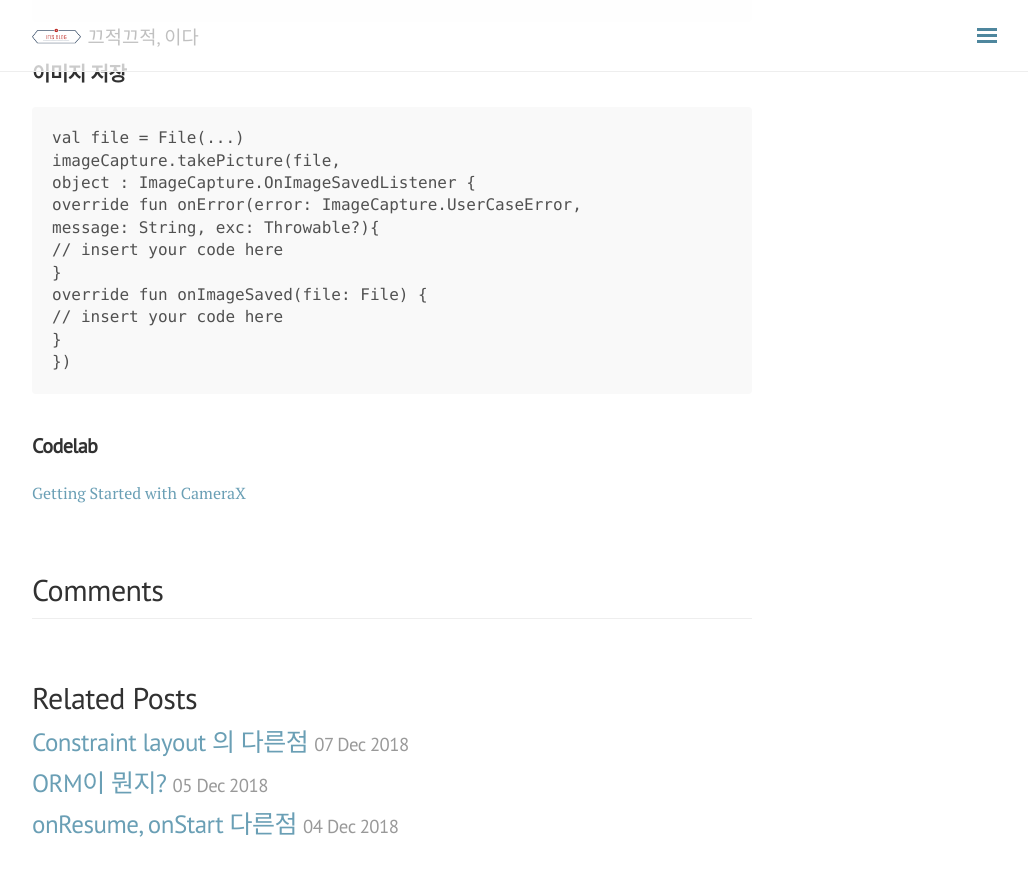
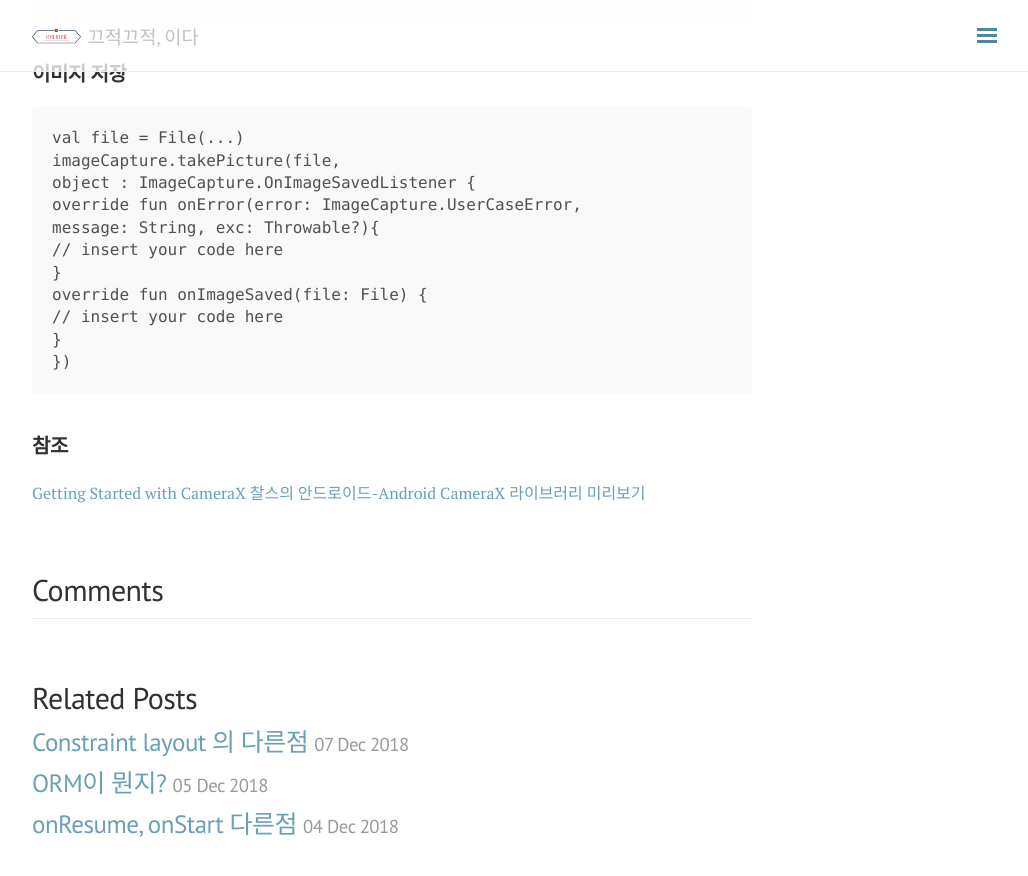
Before and after one commit to daeun1012/daeun1012.github.io, a Jekyll site: the page built from _posts/2019-09-03-android-jetpack-camerax.md, in a window 1280 px wide and 900 px high, scrolled down 2242 px. Shown: the top 876 px of the window, without its empty margins (248-1276 px from the left). Built offline with Jekyll 4.4.1, drawn with Linux system fonts in a browser that asks for light colours; nearby versions of some CDN libraries; comment, search, counter and statistics services are not loaded; some of the changed text lies outside the part shown.

Commit message:
참조 추가 및 타이틀 변경

```diff
--- a/_posts/2019-09-03-android-jetpack-camerax.md
+++ b/_posts/2019-09-03-android-jetpack-camerax.md
@@ -1,6 +1,6 @@
 ---
 layout: post
-title: Constraint layout 의 다른점
+title: Android CameraX
 categories: Android
 ---
 
@@ -95,6 +95,7 @@ created: Sep 03, 2019
 
 
 
-## Codelab
+## 참조
 
 [Getting Started with CameraX](https://codelabs.developers.google.com/codelabs/camerax-getting-started/#0)
+[찰스의 안드로이드-Android CameraX 라이브러리 미리보기](https://www.charlezz.com/?p=1237)
```
